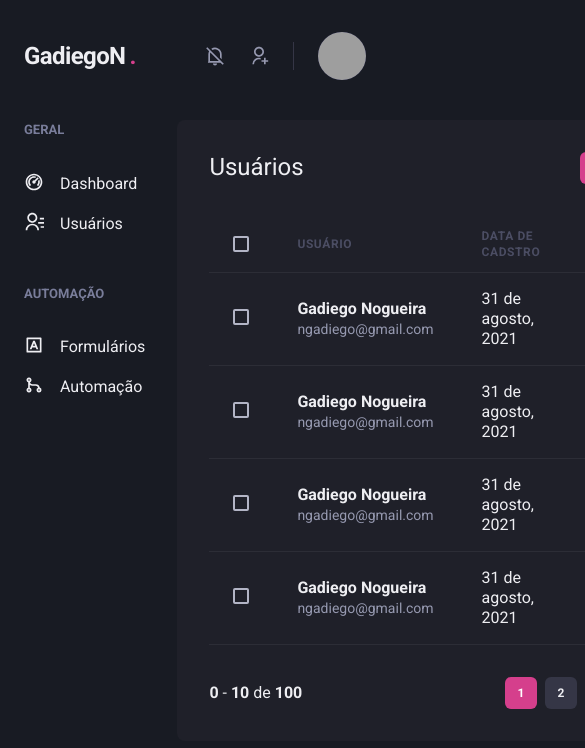
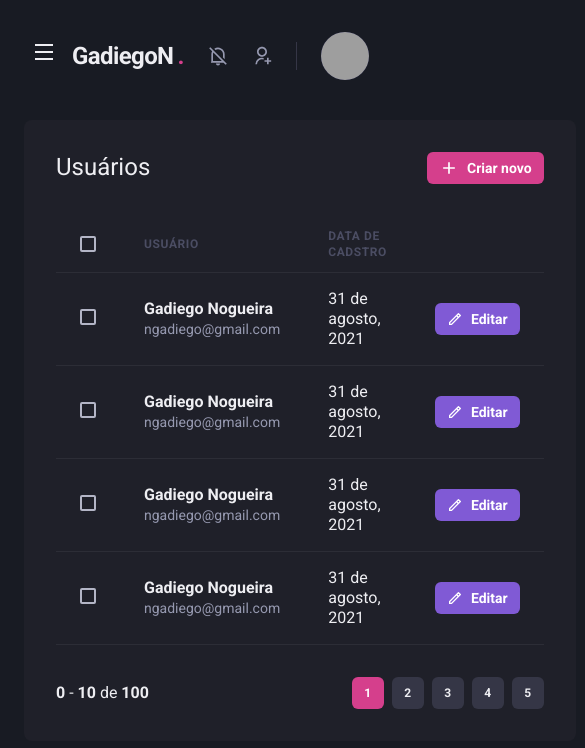
Before and after one commit to GadiegoN/gadashboard, a Next.js app: page /users in a window 390 px wide. Shown: the top 748 px of the page, 585 px wide, since content can reach past the window. Built offline with nearby package versions, Linux system fonts and the light colour scheme; grey boxes are pictures that could not be loaded.

Commit message:
:iphone: Sidebar responsiva

```diff
--- a/src/components/Header/Index.tsx
+++ b/src/components/Header/Index.tsx
@@ -1,4 +1,6 @@
-import { Flex, useBreakpointValue } from '@chakra-ui/react';
+import { Flex, useBreakpointValue, IconButton, Icon } from '@chakra-ui/react';
+import { RiMenuLine } from 'react-icons/ri';
+import { useSidebarDrawer } from '../../contexts/SidebarDrawerContext';
 
 import { Logo } from './Logo';
 import { NotificationsNav } from './NotificationsNav';
@@ -6,6 +8,7 @@
 import { SearchBox } from './SearcBox';
 
 export function Header() {
+    const { onOpen } = useSidebarDrawer();
 
     const isWideVersion = useBreakpointValue({
         base: false,
@@ -23,6 +26,17 @@
             px="6"
             align="center"
         >
+            { !isWideVersion && (
+                <IconButton
+                    aria-label="Open navigation"
+                    icon={<Icon as={RiMenuLine} />}
+                    fontSize="24"
+                    variant="unstyled"
+                    onClick={onOpen}
+                    mr="2"
+                ></IconButton>
+            )}
+
             <Logo />
 
             { isWideVersion && <SearchBox /> }
--- /dev/null
+++ b/src/components/Sidebar/SidebarNav.tsx
@@ -0,0 +1,21 @@
+import { Stack } from "@chakra-ui/react";
+
+import { RiContactsLine, RiDashboard2Line, RiGitMergeLine, RiInputMethodLine } from "react-icons/ri";
+
+import { NavLink } from "./NavLink";
+import { NavSection } from "./NavSection";
+
+export function SidebarNav() {
+    return (
+        <Stack spacing="12" align="flex-start">
+            <NavSection title="GERAL">
+                <NavLink icon={RiDashboard2Line}>Dashboard</NavLink>
+                <NavLink icon={RiContactsLine}>Usuários</NavLink>
+            </NavSection>
+            <NavSection title="AUTOMAÇÃO">
+                <NavLink icon={RiInputMethodLine}>Formulários</NavLink>
+                <NavLink icon={RiGitMergeLine}>Automação</NavLink>
+            </NavSection>
+        </Stack>
+    );
+}
--- a/src/components/Sidebar/index.tsx
+++ b/src/components/Sidebar/index.tsx
@@ -1,22 +1,34 @@
-import { Box, Stack } from "@chakra-ui/react";
-import { RiContactsLine, RiDashboard2Line, RiGitMergeLine, RiInputMethodLine } from "react-icons/ri";
-
-import { NavLink } from "./NavLink";
-import { NavSection } from "./NavSection";
+import { Box, useBreakpointValue, Drawer, DrawerOverlay, DrawerContent, DrawerCloseButton, DrawerHeader, DrawerBody } from "@chakra-ui/react";
+import { useSidebarDrawer } from "../../contexts/SidebarDrawerContext";
+import { SidebarNav } from "./SidebarNav";
 
 export function Sidebar() {
+    const { isOpen, onClose } = useSidebarDrawer();
+
+    const isDrawerSidebar = useBreakpointValue({
+        base: true,
+        lg: false,
+    });
+
+    if (isDrawerSidebar) {
+        return (
+            <Drawer isOpen={isOpen} placement="left" onClose={onClose}>
+                <DrawerOverlay>
+                    <DrawerContent bg="gray.800" p="4">
+                        <DrawerCloseButton mt="6" />
+                        <DrawerHeader>Navegação</DrawerHeader>
+                        <DrawerBody>
+                            <SidebarNav />
+                        </DrawerBody>
+                    </DrawerContent>
+                </DrawerOverlay>
+            </Drawer>
+        );
+    }
+
     return (
         <Box as="aside" w="64" mr="8">
-            <Stack spacing="12" align="flex-start">
-                <NavSection title="GERAL">
-                    <NavLink icon={RiDashboard2Line}>Dashboard</NavLink>
-                    <NavLink icon={RiContactsLine}>Usuários</NavLink>
-                </NavSection>
-                <NavSection title="AUTOMAÇÃO">
-                    <NavLink icon={RiInputMethodLine}>Formulários</NavLink>
-                    <NavLink icon={RiGitMergeLine}>Automação</NavLink>
-                </NavSection>
-            </Stack>
+            <SidebarNav />
         </Box>
     );
 }
--- /dev/null
+++ b/src/contexts/SidebarDrawerContext.tsx
@@ -0,0 +1,28 @@
+import { useDisclosure, UseDisclosureReturn } from "@chakra-ui/react";
+import { useRouter } from "next/router";
+import { createContext, ReactNode, useContext, useEffect } from "react";
+
+interface SidebarDrawerProviderProps {
+    children: ReactNode;
+}
+
+type SidebarDrawerContextData = UseDisclosureReturn;
+
+const SidebarDrawerContext = createContext({} as SidebarDrawerContextData);
+
+export function SidebarDrawerProvider({ children }: SidebarDrawerProviderProps ) {
+    const disclosure = useDisclosure();
+    const router = useRouter();
+
+    useEffect(() => {
+        disclosure.onClose();
+    }, [router.asPath])
+
+    return (
+        <SidebarDrawerContext.Provider value={disclosure}>
+            {children}
+        </SidebarDrawerContext.Provider>
+    );
+}
+
+export const useSidebarDrawer = () => useContext(SidebarDrawerContext)
--- a/src/pages/_app.tsx
+++ b/src/pages/_app.tsx
@@ -2,12 +2,14 @@
 
 import { ChakraProvider } from '@chakra-ui/react';
 import { theme } from '../styles/theme';
-import SingIn from './index';
+import { SidebarDrawerProvider } from '../contexts/SidebarDrawerContext';
 
 function MyApp({ Component, pageProps }: AppProps) {
   return (
     <ChakraProvider theme={theme}>
-      <Component {...pageProps} />
+      <SidebarDrawerProvider>
+        <Component {...pageProps} />
+      </SidebarDrawerProvider>
     </ChakraProvider>
   )
 }
--- a/src/pages/dashboard.tsx
+++ b/src/pages/dashboard.tsx
@@ -1,6 +1,6 @@
 import { Flex, SimpleGrid, Box, Text, theme } from "@chakra-ui/react";
 import dynamic from 'next/dynamic';
-import { Header } from "../components/Header";
+import { Header } from "../components/Header/Index";
 import { Sidebar } from "../components/Sidebar";
 
 import { ApexOptions } from 'apexcharts';
--- a/src/pages/users/create.tsx
+++ b/src/pages/users/create.tsx
@@ -1,7 +1,7 @@
 import { Box, Button, Divider, Flex, Heading, HStack, SimpleGrid, VStack } from "@chakra-ui/react";
 
 import { Input } from "../../components/Form/Input";
-import { Header } from "../../components/Header";
+import { Header } from "../../components/Header/Index";
 import { Sidebar } from "../../components/Sidebar";
 
 export default function CreateUser() {
```
